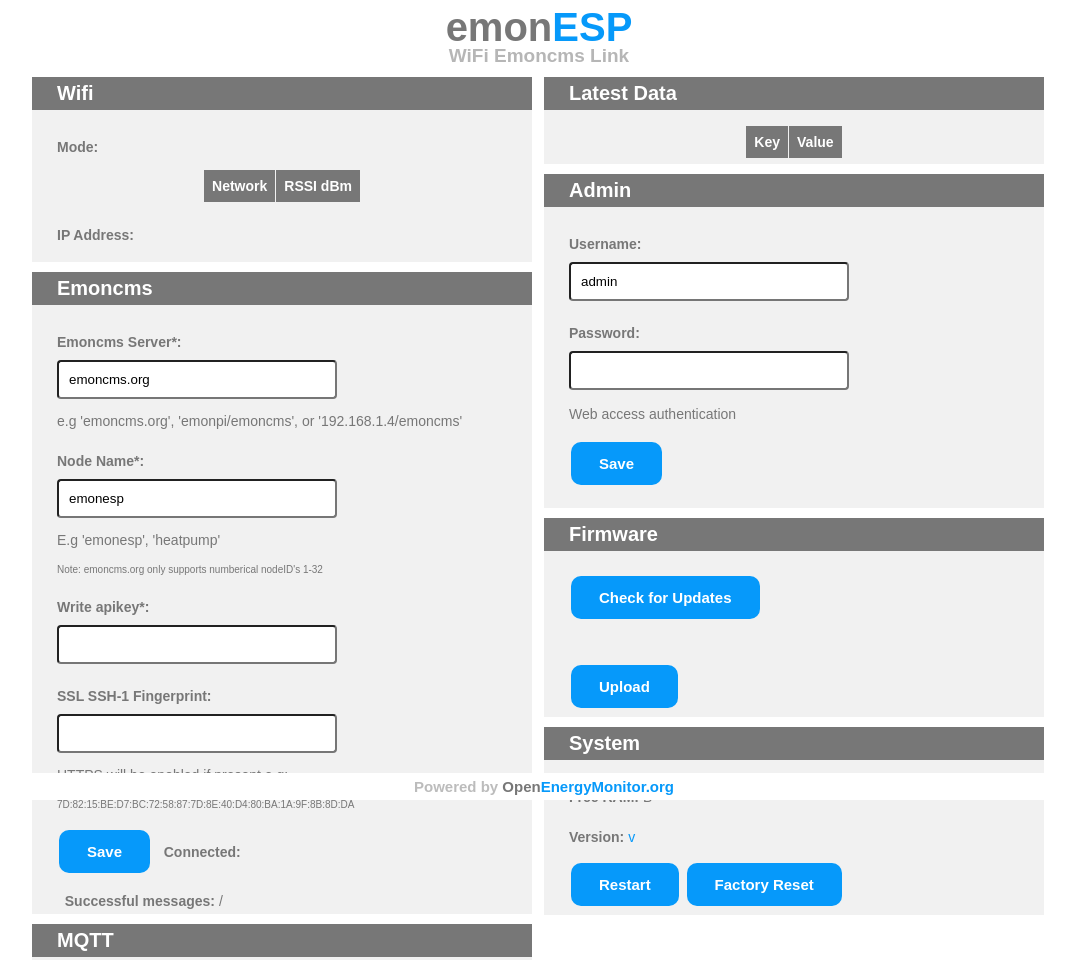
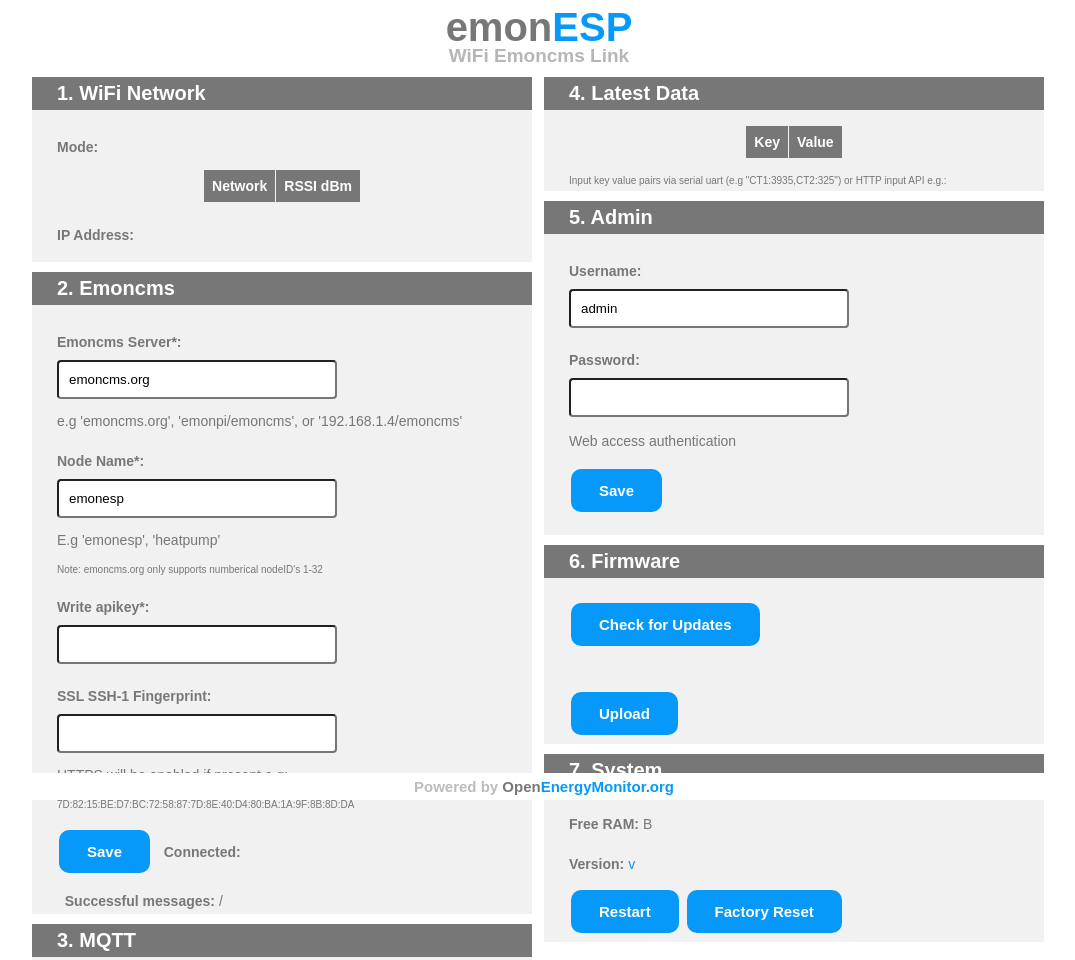
Before and after one commit to openenergymonitor/EmonESP, a plain HTML site: page src/data/home.html in a window 1280 px wide. Shown: the top 960 px of the page, without its empty margins (101-1176 px from the left). Drawn offline with Linux system fonts and the light colour scheme; no server answers.

Commit message:
user documentation

```diff
--- a/src/data/config.js
+++ b/src/data/config.js
@@ -78,6 +78,7 @@
       out += "<tr><td>"+status.ssid+"</td><td>"+status.srssi+"</td></tr>"
       document.getElementById("sta-ssid").innerHTML = out;
       document.getElementById("sta-ip").innerHTML = "<a href='http://"+status.ipaddress+"'>"+status.ipaddress+"</a>";
+      document.getElementById("input-api").innerHTML = "<a href='http://"+status.ipaddress+"/input?string=CT1:3935,CT2:325'>"+"http://"+status.ipaddress+"/input?string=CT1:3935,CT2:325</a>";
       document.getElementById("ap-view").style.display = 'none';
       document.getElementById("client-view").style.display = '';
       ipaddress = status.ipaddress;
--- a/src/data/home.html
+++ b/src/data/home.html
@@ -18,7 +18,7 @@
         </div><!--<div id="client-view" style="display:none">-->
         <div id="left-hand-container">
             <div id="one">
-                <h2>Wifi</h2>
+                <h2>1. WiFi Network</h2>
                 <div class="itembody-wrapper">
                     <p><b>Mode:</b> <span id="mode"></span></p>
                     <div id="client-view">
@@ -56,7 +56,7 @@
             </div>
             <!--//////////////////////////////////////////////////////////////////////////////////-->
             <div id="two">
-                <h2>Emoncms</h2>
+                <h2>2. Emoncms</h2>
                 <div class="itembody-wrapper">
                     <p><b>Emoncms Server*:</b><br>
                     <input id="emoncms_server" type="text" value=
@@ -90,7 +90,7 @@
             </div>
             <!--//////////////////////////////////////////////////////////////////////////////////-->
             <div id="three">
-                <h2>MQTT</h2>
+                <h2>3. MQTT</h2>
                 <div class="itembody-wrapper">
                     <p><b>MQTT Server*:</b><br>
                     <input id="mqtt_server" type="text"></p><span>e.g 'emonpi',
@@ -125,7 +125,7 @@
         <!--//////////////////////////////////////////////////////////////////////////////////-->
         <div id="right-hand-container">
             <div id="four">
-                <h2>Latest Data</h2>
+                <h2>4. Latest Data</h2>
                 <div class="itembody-wrapper">
                     <table>
                         <tr>
@@ -133,12 +133,16 @@
                             <th>Value</th>
                         </tr>
                         <tbody id="datavalues"></tbody>
-                    </table>
+                    </table><br>
+                    <div id="small-text">
+                      Input key value pairs via serial uart (e.g "CT1:3935,CT2:325") or HTTP input API e.g.: <br>
+                      <span id="input-api">
+                      </div>
                 </div>
             </div>
             <!--//////////////////////////////////////////////////////////////////////////////////-->
             <div id="five">
-                <h2>Admin</h2>
+                <h2>5. Admin</h2>
                 <div class="itembody-wrapper">
                     <p><b>Username:</b><br>
                     <input id="www_user" type="text" value="admin"></p>
@@ -152,7 +156,7 @@
             </div>
             <!--//////////////////////////////////////////////////////////////////////////////////-->
             <div id="six">
-                <h2>Firmware</h2>
+                <h2>6. Firmware</h2>
                 <div class="itembody-wrapper">
                     <div id="firmware" style="display:none">
                         <table>
@@ -175,7 +179,7 @@
             </div>
             <!--//////////////////////////////////////////////////////////////////////////////////-->
             <div id="seven">
-                <h2>System</h2>
+                <h2>7. System</h2>
                 <div class="itembody-wrapper">
                     <p><b>Free RAM:</b> <span id="free_heap"></span>B</p>
                     <p><b>Version:</b> <a href=
```
Also changed, not shown: docs/admin.png (added), docs/emoncms.png (added), docs/input.png (added), docs/mqtt.png (added), docs/system.png (added), docs/wifi.png (added), readme.md.
